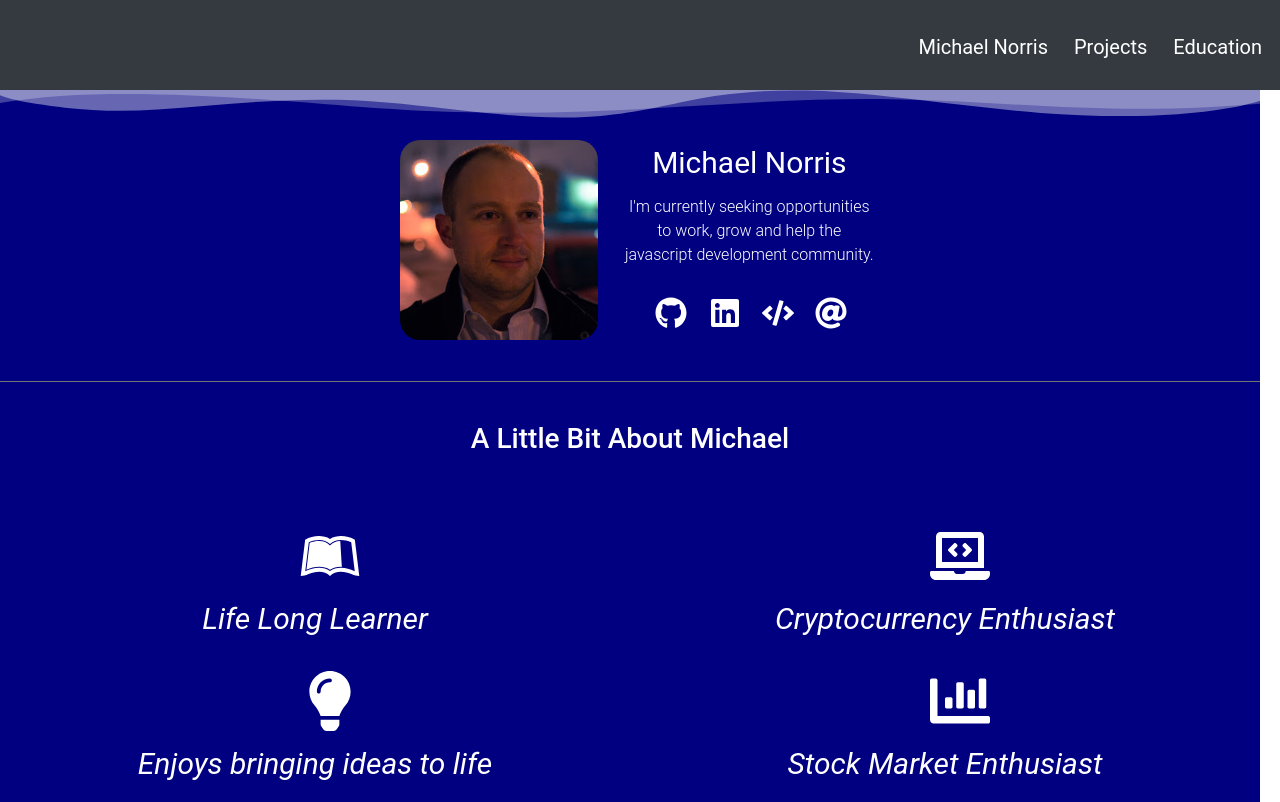
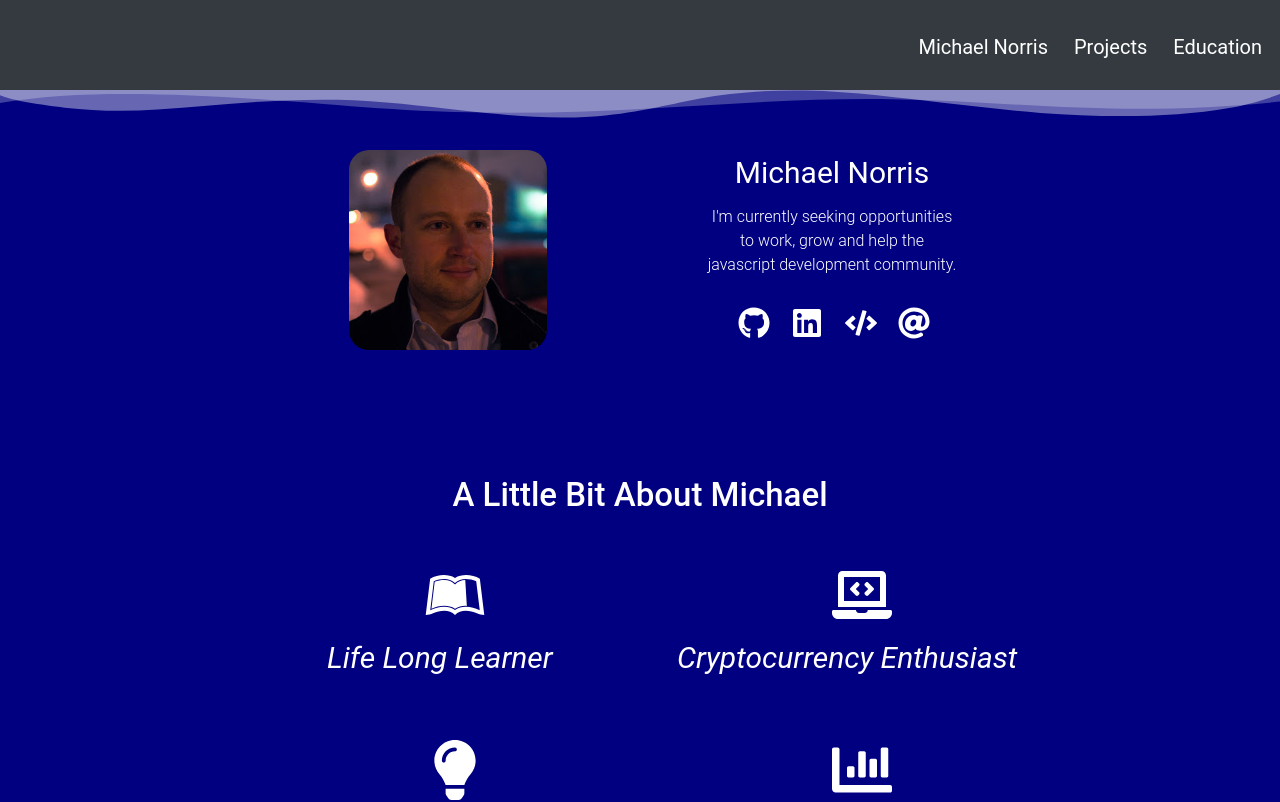
Before and after one commit to Norrismi/react_portfolio, a React (Create React App) app: page / in a window 1280 px wide. Shown: the top 802 px of the page. Built offline with nearby package versions, Linux system fonts and the light colour scheme.

Commit message:
media queries mostly complete

```diff
--- a/src/components/Author/Author.css
+++ b/src/components/Author/Author.css
@@ -1,12 +1,12 @@
 .author__container {
-    margin-right: 20px;
+    /* margin-right: 20px; */
     background-color: navy;
 }
 
 
 
 .author__body-title {
-    margin-top: 40px;
+    /* padding-top: 50px; */
     text-align: center;
 }
 
@@ -52,6 +52,40 @@
 }
 
 
+@media (min-width: 280px) {
+
+
+
+    .author__info-container {
+        height: auto;
+        margin-top: 20px;
+
+    }
+
+    .author__hr-break {
+
+        background-color: grey;
+    }
+
+    .author__body-title {
+        display: flex;
+        justify-content: center;
+        padding-top: 75px;
+        margin: 20px 40px;
+    }
+
+
+    .author__about-text {
+        font-size: 18px;
+
+
+    }
+
+
+
+}
+
+
 @media (min-width: 300px) {
 
     .author__info-container {
@@ -68,7 +102,8 @@
     .author__body-title {
         display: flex;
         justify-content: center;
-        margin: 40px;
+        padding-top: 75px;
+        margin: 20px 40px;
     }
 
 
@@ -97,29 +132,39 @@
     }
 }
 
+@media (min-width: 768px) {
+
+    .author__body-title {
+        padding-top: 20px;
+    }
+
+}
+
 @media (min-width: 1024px) {
 
-
-
-
-
     .author__column {
-        flex: 1;
+        display: flex;
+        flex-direction: column;
     }
     .author__row {
         display: flex;
-        align-items: center;
-        height: auto;
-        /* margin-bottom: 286px; */
-
-
+        justify-content: center;
     }
 
     .author__about-text {
         font-size: 30px;
         margin: 30px;
 
+    }
 
+    .author__body-title{
+        margin-top: 100px;
+        padding: 0;
+        font-size: 33px;
+    }
+
+    .author__hr-break{
+        display: none;
     }
 
     .author__about-icon{
--- a/src/components/Author/Author.js
+++ b/src/components/Author/Author.js
@@ -25,7 +25,7 @@ const Me = () => {
 
         <TopSVG />
         <Intro />
-        <hr className="author__hr-break" />
+        {/* <hr className="author__hr-break" /> */}
         <h3 className='author__body-title'>A Little Bit About Michael</h3>
 
 
--- a/src/components/Education/Education.css
+++ b/src/components/Education/Education.css
@@ -1,9 +1,8 @@
-
-.edu__container{
+.edu__container {
     background-color: navy;
 }
 
-.edu__header{
+.edu__header {
     display: flex;
     justify-content: center;
     margin-top: 80px;
@@ -22,23 +21,21 @@
 
 }
 
-.edu__info-container{
+.edu__info-container {
     height: 100vh;
     margin: 0 20px 0 20px;
 }
 
-.edu__footernav-container{
+.edu__footernav-container {
     display: flex;
     justify-content: center;
     background-color: #841AF5;
     padding: 20px;
 }
 
+@media (min-width: 280px) {
 
-@media (min-width: 300px) {
-
-
-    .edu__info-container{
+    .edu__info-container {
         height: auto;
     }
 
@@ -47,31 +44,92 @@
         font-weight: 300;
     }
 
+    .edu__header {
+        margin-bottom: 15px;
+    }
+
+    .edu__school{
+        padding-top: 20px;
+    }
+
+}
+
+
+@media (min-width: 300px) {
+
+    .edu__info-container {
+        height: auto;
+    }
+
+    .edu__desc {
+        font-size: 14px;
+        font-weight: 300;
+    }
+
+    .edu__header {
+        margin-bottom: 15px;
+    }
+
+    .edu__school{
+        padding-top: 20px;
+    }
 
 }
 
 @media (min-width: 375px) {
 
-    .edu__container{
+    .edu__container {
         height: auto;
     }
 
-    .edu__info-container{
+    .edu__info-container {
         height: 100vh;
     }
 
 
 }
 
+@media (min-width: 768px) {
+
+    .edu__header {
+        margin-bottom: 30px;
+    }
+
+
+    .edu__info-container {
+
+        width: 45%;
+        margin-right: auto;
+        margin-left: auto;
+
+    }
+
+    .edu__school{
+        padding-top: 20px;
+    }
+
+
+/* work on bringing footer up */
+
+}
+
 
 @media (min-width: 1024px) {
 
-    .edu__container{
+    .edu__container {
         height: auto;
     }
 
-    .edu__info-container{
+    .edu__info-container {
         height: 49vh;
+    }
+
+    .edu__info-container {
+
+        width: 33%;
+        margin-right: auto;
+        margin-left: auto;
+
     }
 
 
--- a/src/components/Education/Education.js
+++ b/src/components/Education/Education.js
@@ -13,11 +13,10 @@ const Education = () => {
 
       <TopSVG />
 
+        <h3 className="edu__header">Education</h3>
+
       <div className='edu__info-container'>
 
-        <h3 className="edu__header">Education</h3>
-        <br />
-        <br />
 
         {/* • */}
 
--- a/src/components/Intro/Intro.css
+++ b/src/components/Intro/Intro.css
@@ -15,10 +15,16 @@
 
 }
 
+.intro__column{
+    display: flex;
+    flex-direction: column;
+}
+
 .intro__img {
     height: 200px;
-    width: auto;
+    max-width: 75%;
     border-radius: 20px;
+    align-self: center;
 }
 
 .intro__name {
@@ -44,13 +50,39 @@
 }
 
 
+@media (min-width: 280px) {
+
+    .intro-location {
+        display: none;
+    }
+
+    .intro__name{
+        padding-top: 20px;
+    }
+
+    .intro__container {
+       display: flex;
+       justify-content: center;
+       padding-top: 10px;
+    }
+
+    .intro__text-links {
+        align-items: center;
+        padding: 0;
+    }
+
+    .intro__mission-statement {
+        width: 255px;
+        margin: 10px 0 30px 0;
+        text-align: center;
+    }
+
+}
+
+
 
 
 @media (min-width: 300px) {
-
-    .intro__img {
-        margin: 20px;
-    }
 
     .intro-location {
         display: none;
@@ -58,6 +90,10 @@
 
     .intro__container {
         padding-bottom: 5px;
+    }
+
+    .intro__name{
+        padding-top: 0px;
     }
 
 
@@ -72,8 +108,6 @@
         text-align: center;
     }
 
-
-
 }
 
 @media (min-width: 768px) {
@@ -84,10 +118,28 @@
 
     .intro__text-links {
         margin-top: 20px;
-
     }
 
-
-
+    .intro__img {
+        max-width: 100%;
+     }
 
 }
+
+@media (min-width: 1024px) {
+
+    .intro__row{
+        justify-content: center;
+        width: 100%;
+    }
+
+    .intro__column{
+        align-items: center;
+        width: 30%;
+    }
+
+    .intro__img {
+       max-width: 100%;
+    }
+
+}
--- a/src/components/Intro/Intro.js
+++ b/src/components/Intro/Intro.js
@@ -11,10 +11,7 @@ const Intro = () => {
       <div className="intro__row">
         <div className='intro__column'>
 
-          {/* <div className='intro__img-container'>
-
-          </div> */}
-            <img className='intro__img' src={MDNpicture} alt="author" />
+          <img className='intro__img' src={MDNpicture} alt="author" />
         </div>
 
         <div className='intro__column'>
@@ -33,7 +30,7 @@ const Intro = () => {
 
 
 
-      <FooterNav />
+          <FooterNav />
         </div>
       </div>
 
```
Lines whose indentation alone changed are shown as unchanged.
